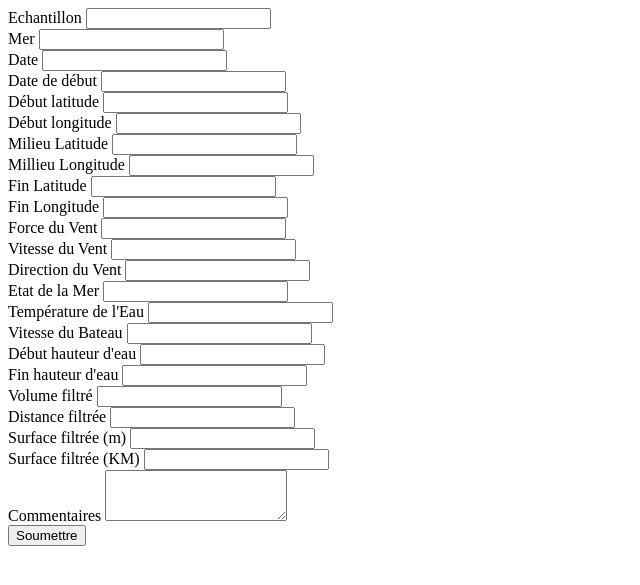
After one commit to Jonathan-Auber/expedition-med, a PHP site: the page made by views/EditBySample.phtml in a window 1280 px wide. The commit adds this page. Shown: the top 585 px of the page, without its empty margins (0-640 px from the left). Run offline with PHP 8.4, Linux system fonts and the light colour scheme; the template is opened without the code that fills it, so the values that code supplies are empty.

Commit message:
partie admin terminé

```diff
--- a/models/UsersRepository.php
+++ b/models/UsersRepository.php
@@ -15,14 +15,14 @@ class UsersRepository
     }
     public function findAll()
     {
-        $select = $this->pdo->prepare("SELECT * FROM users");
+        $select = $this->pdo->prepare("SELECT * FROM user");
         $select->execute();
 
         return $select->fetchAll();
     }
     public function find($email)
     {
-        $select = $this->pdo->prepare("SELECT * FROM users WHERE email = ?");
+        $select = $this->pdo->prepare("SELECT * FROM user WHERE email = ?");
         $select->execute(array($email));
 
         return $select->fetch();
@@ -39,7 +39,7 @@ class UsersRepository
     public function checkConnexion($id)
     {
         if (!isset($id)) {
-            return header("Location: /Users/deconnexion");
+            return header("Location: /expedition-med/users/logout");
         }
     }
 }
--- a/public/javascript/map.js
+++ b/public/javascript/map.js
@@ -45,7 +45,7 @@ fetch("Data/plastiqueSum", {
 
 
 // Récupération des données de prélèvement
-fetch("Users/data", {
+fetch("Data/data", {
     method: "GET",
     headers: { "Content-Type": "application/json" },
 }).then(function (response) {
--- a/views/AddSampling.phtml
+++ b/views/AddSampling.phtml
@@ -9,7 +9,7 @@
     <input type="text" class="form-control w-75" id="Sea" name="sea">
   </div>
   <div class="mb-3 w-25 w-25">
-    <label for="Sate" class="form-label">Date</label>
+    <label for="Date" class="form-label">Date</label>
     <input type="text" class="form-control w-75" id="Date" name="date">
   </div>
   <div class="mb-3 w-25 w-25">
--- /dev/null
+++ b/views/EditBySample.phtml
@@ -0,0 +1,98 @@
+<form class="m-5 d-flex flex-wrap flex-row align-items-center" method="POST" action="Admin/editBySamplePost/<?= $prelevement["Sample"] ?>">
+
+    <div class="mb-3 w-25 w-25">
+        <label for="Sample" class="form-label">Echantillon</label>
+        <input type="text" class="form-control w-75" id="Sample" aria-describedby="Input Sample" name="sample" value="<?= $prelevement["Sample"] ?>">
+    </div>
+    <div class="mb-3 w-25 w-25">
+        <label for="Sea" class="form-label">Mer</label>
+        <input type="text" class="form-control w-75" id="Sea" name="sea" value="<?= $prelevement["Sea"] ?>">
+    </div>
+    <div class="mb-3 w-25 w-25">
+        <label for="Date" class="form-label">Date</label>
+        <input type="text" class="form-control w-75" id="Date" name="date" value="<?= $prelevement["Date"] ?>">
+    </div>
+    <div class="mb-3 w-25 w-25">
+        <label for="StartTime" class="form-label">Date de début</label>
+        <input type="text" class="form-control w-75" id="StartTime" name="startTime" value="<?= $prelevement["Start_Time"] ?>">
+    </div>
+    <div class="mb-3 w-25 w-25">
+        <label for="StartLatitude" class="form-label">Début latitude</label>
+        <input type="text" class="form-control w-75" id="StartLatitude" name="startLatitude" value="<?= $prelevement["Start_Latitude"] ?>">
+    </div>
+    <div class="mb-3 w-25 w-25">
+        <label for="StartLongitude" class="form-label">Début longitude</label>
+        <input type="text" class="form-control w-75" id="StartLongitude" name="startLongitude" value="<?= $prelevement["Start_Longitude"] ?>">
+    </div>
+    <div class="mb-3 w-25 w-25">
+        <label for="MidLatitude" class="form-label">Milieu Latitude</label>
+        <input type="text" class="form-control w-75" id="MidLatitude" name="midLatitude" value="<?= $prelevement["Mid_Latitude"] ?>">
+    </div>
+    <div class="mb-3 w-25 w-25">
+        <label for="MidLongitude" class="form-label">Millieu Longitude</label>
+        <input type="text" class="form-control w-75" id="MidLongitude" name="midLongitude" value="<?= $prelevement["Mid_Longitude"] ?>">
+    </div>
+    <div class="mb-3 w-25 w-25">
+        <label for="EndLatitude" class="form-label">Fin Latitude</label>
+        <input type="text" class="form-control w-75" id="EndLatitude" name="endLatitude" value="<?= $prelevement["End_Latitude"] ?>">
+    </div>
+    <div class="mb-3 w-25 w-25">
+        <label for="EndLongitude" class="form-label">Fin Longitude</label>
+        <input type="text" class="form-control w-75" id="EndLongitude" name="endLongitude" value="<?= $prelevement["End_Longitude"] ?>">
+    </div>
+    <div class="mb-3 w-25 w-25">
+        <label for="WindForce" class="form-label">Force du Vent</label>
+        <input type="text" class="form-control w-75" id="WindForce" name="windForce" value="<?= $prelevement["Wind_force"] ?>">
+    </div>
+    <div class="mb-3 w-25 w-25">
+        <label for="WindSpeed" class="form-label">Vitesse du Vent</label>
+        <input type="text" class="form-control w-75" id="WindSpeed" name="windSpeed" value="<?= $prelevement["Wind_speed"] ?>">
+    </div>
+    <div class="mb-3 w-25 w-25">
+        <label for="WindDirection" class="form-label">Direction du Vent</label>
+        <input type="text" class="form-control w-75" id="WindDirection" name="windDirection" value="<?= $prelevement["Wind_direction"] ?>">
+    </div>
+    <div class="mb-3 w-25 w-25">
+        <label for="SeaState" class="form-label">Etat de la Mer</label>
+        <input type="text" class="form-control w-75" id="SeaState" name="seaState" value="<?= $prelevement["Sea_state"] ?>">
+    </div>
+    <div class="mb-3 w-25 w-25">
+        <label for="WaterTemperature" class="form-label">Température de l'Eau</label>
+        <input type="text" class="form-control w-75" id="WaterTemperature" name="waterTemperature" value="<?= $prelevement["Water_temperature"] ?>">
+    </div>
+    <div class="mb-3 w-25 w-25">
+        <label for="BoatSpeed" class="form-label">Vitesse du Bateau</label>
+        <input type="text" class="form-control w-75" id="BoatSpeed" name="boatSpeed" value="<?= $prelevement["Boat_speed"] ?>">
+    </div>
+    <div class="mb-3 w-25 w-25">
+        <label for="StartFlowMeter" class="form-label">Début hauteur d'eau</label>
+        <input type="text" class="form-control w-75" id="StartFlowMeter" name="startFlowMeter" value="<?= $prelevement["Start_flowmeter"] ?>">
+    </div>
+    <div class="mb-3 w-25 w-25">
+        <label for="EndFlowMeter" class="form-label">Fin hauteur d'eau</label>
+        <input type="text" class="form-control w-75" id="EndFlowMeter" name="endFlowMeter" value="<?= $prelevement["End_flowmeter"] ?>">
+    </div>
+    <div class="mb-3 w-25 w-25">
+        <label for="FilteredVolume" class="form-label">Volume filtré</label>
+        <input type="text" class="form-control w-75" id="FilteredVolume" name="filteredVolume" value="<?= $prelevement["Filtered_volume"] ?>">
+    </div>
+    <div class="mb-3 w-25 w-25">
+        <label for="FilteredDistance" class="form-label">Distance filtrée</label>
+        <input type="text" class="form-control w-75" id="FilteredDistance" name="filteredDistance" value="<?= $prelevement["Filtered_distance"] ?>">
+    </div>
+    <div class="mb-3 w-25 w-25">
+        <label for="FilteredSurface" class="form-label">Surface filtrée (m)</label>
+        <input type="text" class="form-control w-75" id="FilteredSurface" name="filteredSurface" value="<?= $prelevement["Filtered_surface"] ?>">
+    </div>
+    <div class="mb-3 w-25 w-25">
+        <label for="FilteredSurfaceKm" class="form-label">Surface filtrée (KM)</label>
+        <input type="text" class="form-control w-75" id="FilteredSurfaceKm" name="filteredSurfaceKm" value="<?= $prelevement["Filtered_surface_km"] ?>">
+    </div>
+    <div class="mb-3 w-25 w-25 w-100">
+        <label for="Commentaires" class="form-label">Commentaires</label>
+        <textarea id="Commentaires" class="form-control" id="exampleFormControlTextarea1" rows="3" name="commentaires" value="<?= $prelevement["Commentaires"] ?>"></textarea>
+    </div>
+
+
+    <div class="w-100 text-center p-5"><button type="submit" class="btn btn-primary ">Soumettre</button></div>
+</form>
--- a/views/Layout.phtml
+++ b/views/Layout.phtml
@@ -8,7 +8,7 @@
     <meta name="viewport" content="width=device-width, initial-scale=1.0">
     <title><?php $pageTitle ?></title>
     <link href="https://cdn.jsdelivr.net/npm/bootstrap@5.3.0-alpha3/dist/css/bootstrap.min.css" rel="stylesheet" integrity="sha384-KK94CHFLLe+nY2dmCWGMq91rCGa5gtU4mk92HdvYe+M/SXH301p5ILy+dN9+nJOZ" crossorigin="anonymous">
-    <base href="http://localhost:8888/expedition_med/">
+    <base href="http://localhost/expedition-med/">
 </head>
 
 <body>
@@ -21,8 +21,9 @@
             <ul class="nav col-12 col-md-auto mb-2 justify-content-center mb-md-0">
                 <li><a href="users/index" class="nav-link px-2 link-secondary">Accueil</a></li>
                 <?php if (isset($_SESSION['id'])) { ?>
-                    <li><a href="users/sampling" class="nav-link px-2 link-dark">Prélèvements</a></li>
+                    <li><a href="data/sampling" class="nav-link px-2 link-dark">Prélèvements</a></li>
                     <li><a href="data/tri" class="nav-link px-2 link-dark">Tri</a></li>
+                    <li><a href="admin/index" class="nav-link px-2 link-dark">Administration</a></li>
                 <?php } ?>
             </ul>
 
```
Also changed, not shown: controllers/AdminController.php (added, +85 -0 lines), controllers/DataController.php (+16 -2 lines), controllers/UsersController.php (+2 -13 lines), models/DataRepository.php (+56 -1 lines), views/AdminIndex.phtml (added, +27 -0 lines), views/EditByTri.phtml (added, +25 -0 lines), views/TriBySample.phtml (added, +25 -0 lines), views/ViewBySample.phtml (added, +92 -0 lines).
